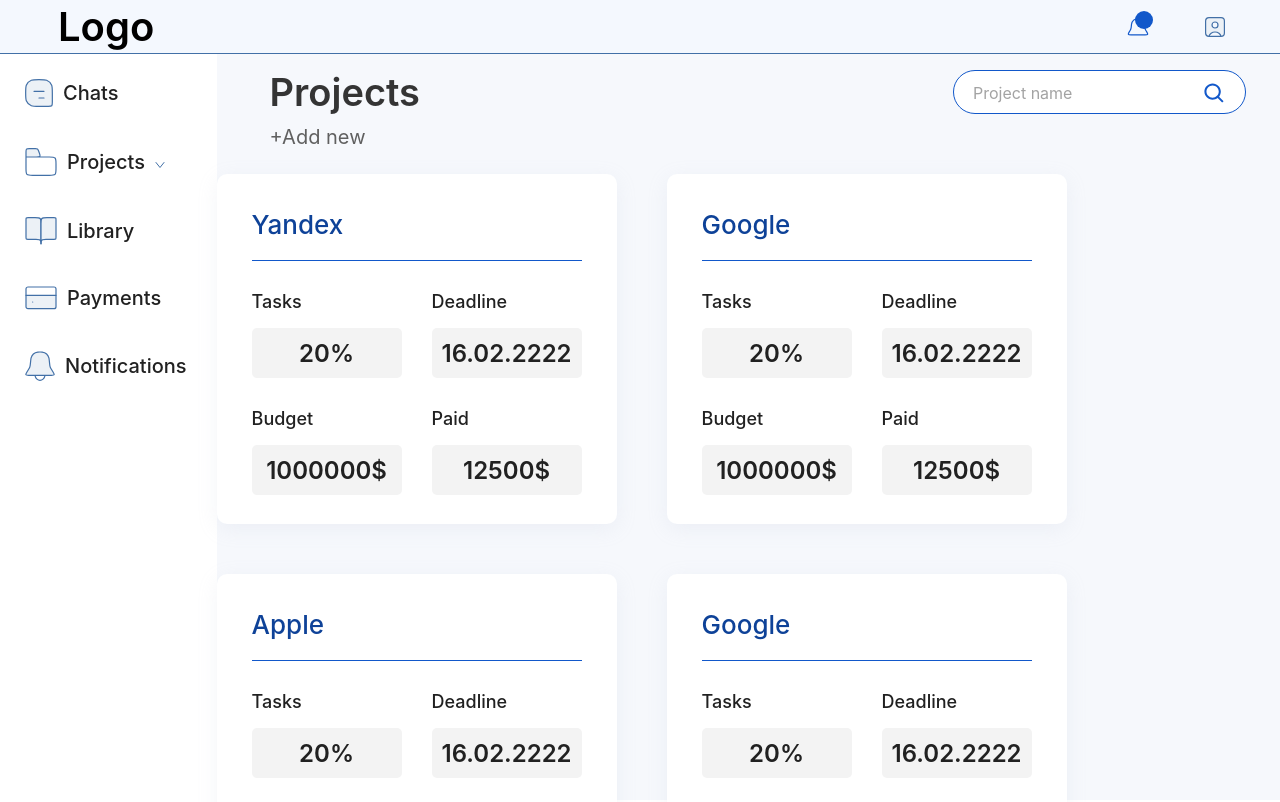
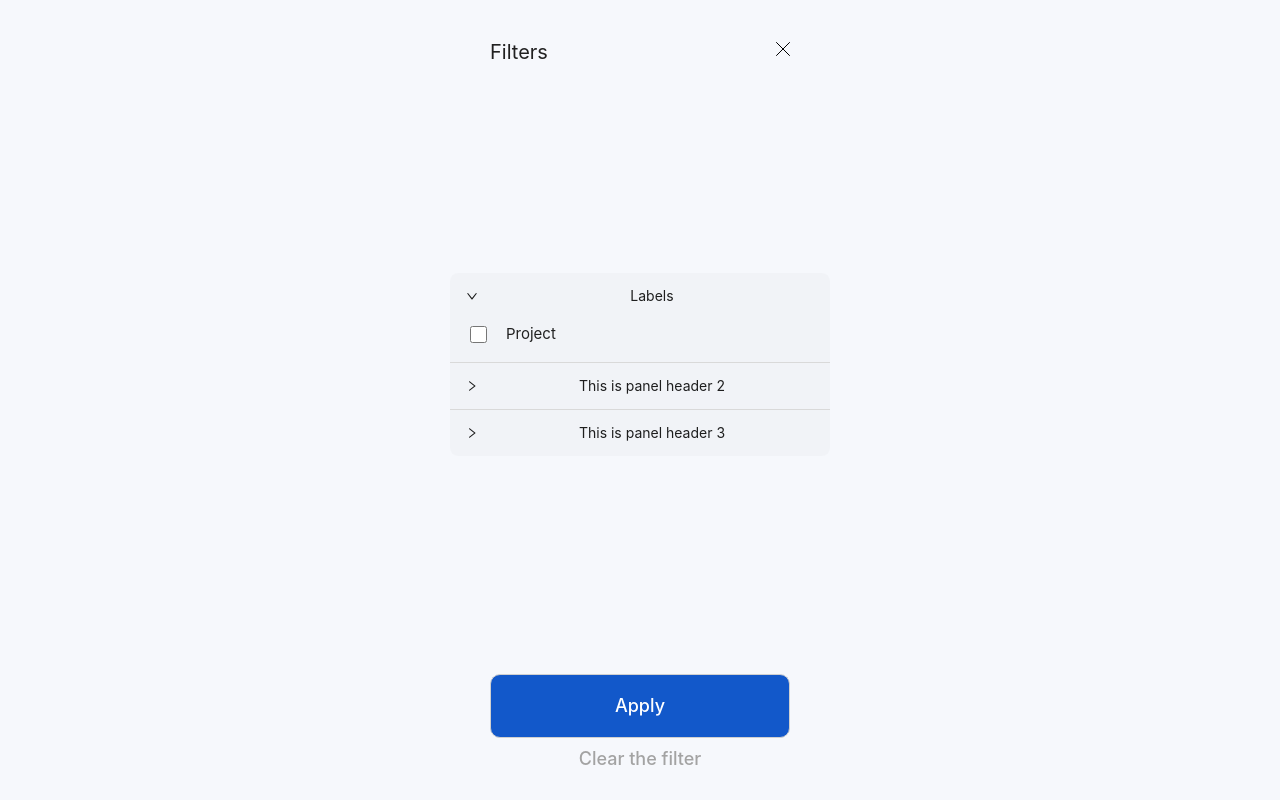
Before and after one commit to Cherkasant/khanukova, a React (Create React App) app: page / in a window 1280 px wide. Shown: the top 802 px of the page. Built offline with nearby package versions, Linux system fonts and the light colour scheme; what apisauce would draw is missing.

Commit message:
FilterPanel(не сливать)

```diff
--- a/package.json
+++ b/package.json
@@ -11,6 +11,7 @@
     "@types/node": "^16.18.9",
     "@types/react": "^18.0.26",
     "@types/react-dom": "^18.0.9",
+    "antd": "^5.1.4",
     "apisauce": "^2.1.6",
     "classnames": "^2.3.2",
     "intl-tel-input": "^17.0.19",
--- /dev/null
+++ b/src/Assets/icons/CloseFilterIcon.tsx
@@ -0,0 +1,26 @@
+import React from "react";
+
+export const CloseFilterIcon = ({ width = "14", height = "14" }) => {
+  return (
+    <svg
+      width={width}
+      height={height}
+      viewBox="0 0 14 14"
+      fill="none"
+      xmlns="http://www.w3.org/2000/svg"
+    >
+      <path
+        d="M13.5 0.5L0.5 13.5"
+        stroke="black"
+        strokeLinecap="round"
+        strokeLinejoin="round"
+      />
+      <path
+        d="M0.5 0.5L13.5 13.5"
+        stroke="black"
+        strokeLinecap="round"
+        strokeLinejoin="round"
+      />
+    </svg>
+  );
+};
--- a/src/Components/Checkbox/Checkbox.tsx
+++ b/src/Components/Checkbox/Checkbox.tsx
@@ -5,9 +5,15 @@
   isChecked: boolean;
   handleChange: (event: React.ChangeEvent<HTMLInputElement>) => void;
   label: string;
+  color?: string;
 };
 
-const Checkbox: FC<CheckboxProps> = ({ isChecked, handleChange, label }) => {
+const Checkbox: FC<CheckboxProps> = ({
+  isChecked,
+  handleChange,
+  label,
+  color,
+}) => {
   return (
     <div className={styles.container}>
       <input
@@ -17,6 +23,7 @@
         onChange={handleChange}
         className={styles.input}
       />
+      <div className={styles.color}></div>
       <label htmlFor={label} className={styles.label}>
         {label}
       </label>
--- /dev/null
+++ b/src/Components/FilteresPanel/FiltersPanel.module.css
@@ -0,0 +1,38 @@
+.container{
+    width: 380px;
+    display: flex;
+    flex-direction: column;
+    justify-content: space-between;
+}
+.filtersHeader{
+    display: flex;
+    padding: 40px 40px 30px 40px;
+    justify-content: space-between;
+}
+.headerTitle{
+    font-weight: 400;
+    font-size: 20px;
+    line-height: 24px;
+    color: #212121;
+}
+.closeIcon{
+    cursor: pointer;
+}
+.btnContainer{
+    display: flex;
+    flex-direction: column;
+    gap: 10px;
+    margin: 40px 40px 30px 40px;
+
+}
+
+.clearBtn{
+    font-weight: 500;
+    font-size: 18px;
+    line-height: 22px;
+     color: #A3A3A3;
+    cursor: pointer;
+}
+.clearBtn:hover{
+    opacity: 0.5;
+}
--- /dev/null
+++ b/src/Components/FilteresPanel/FiltersPanel.tsx
@@ -0,0 +1,28 @@
+import React, { FC, ReactElement } from "react";
+import styles from "./FiltersPanel.module.css";
+import { CloseFilterIcon } from "../../Assets/icons/CloseFilterIcon";
+import Button, { ButtonTypes } from "../Button";
+
+type FiltersPanelProps = {
+  children: ReactElement;
+};
+
+const FiltersPanel: FC<FiltersPanelProps> = ({ children }) => {
+  return (
+    <div className={styles.container}>
+      <div className={styles.filtersHeader}>
+        <div className={styles.headerTitle}>{"Filters"}</div>
+        <div className={styles.closeIcon}>
+          <CloseFilterIcon />
+        </div>
+      </div>
+      <div>{children}</div>
+      <div className={styles.btnContainer}>
+        <Button title={"Apply"} type={ButtonTypes.TextButton} />
+        <div className={styles.clearBtn}>{"Clear the filter"}</div>
+      </div>
+    </div>
+  );
+};
+
+export default FiltersPanel;
--- /dev/null
+++ b/src/Components/FilteresPanel/index.ts
@@ -0,0 +1 @@
+export { default } from "./FiltersPanel";
--- a/src/Pages/Router/Router.tsx
+++ b/src/Pages/Router/Router.tsx
@@ -11,6 +11,11 @@
 import PasswordReset from "../PasswordResetPage";
 import ActivationPage from "../ActivationPage";
 import CheckNewPassword from "../CheckNewPassword";
+import FiltersPanel from "../../Components/FilteresPanel";
+import { Collapse } from "antd";
+import Checkbox from "../../Components/Checkbox";
+
+const { Panel } = Collapse;
 
 export enum PathNames {
   Home = "/",
@@ -29,34 +34,47 @@
 const Router = () => {
   return (
     <BrowserRouter>
-      <Routes>
-        <Route path={PathNames.Home} element={<PagesWrapper />}>
-          <Route path={PathNames.Main} element={<Home />} />
-          <Route path={PathNames.ProjectScreen} element={<ProjectScreen />} />
-        </Route>
+      {/*<Routes>*/}
+      {/*  <Route path={PathNames.Home} element={<PagesWrapper />}>*/}
+      {/*    <Route path={PathNames.Main} element={<Home />} />*/}
+      {/*    <Route path={PathNames.ProjectScreen} element={<ProjectScreen />} />*/}
+      {/*  </Route>*/}
 
-        <Route path={PathNames.SignIn} element={<SignIn />} />
-        <Route path={PathNames.SignUp} element={<SignUp />} />
-        <Route
-          path={PathNames.SignUpPageRole}
-          element={<RegistrationRolePage />}
-        />
+      {/*  <Route path={PathNames.SignIn} element={<SignIn />} />*/}
+      {/*  <Route path={PathNames.SignUp} element={<SignUp />} />*/}
+      {/*  <Route*/}
+      {/*    path={PathNames.SignUpPageRole}*/}
+      {/*    element={<RegistrationRolePage />}*/}
+      {/*  />*/}
 
-        <Route path={PathNames.ActivateUser} element={<ActivationPage />} />
-        <Route
-          path={PathNames.SignUpPageInfo}
-          element={<RegistrationInfoPage />}
-        />
-        <Route path={PathNames.PasswordReset} element={<PasswordReset />} />
-        <Route
-          path={PathNames.CheckNewPassword}
-          element={<CheckNewPassword />}
-        />
-        <Route
-          path={PathNames.PasswordRequestPage}
-          element={<PasswordRequestPage />}
-        />
-      </Routes>
+      {/*  <Route path={PathNames.ActivateUser} element={<ActivationPage />} />*/}
+      {/*  <Route*/}
+      {/*    path={PathNames.SignUpPageInfo}*/}
+      {/*    element={<RegistrationInfoPage />}*/}
+      {/*  />*/}
+      {/*  <Route path={PathNames.PasswordReset} element={<PasswordReset />} />*/}
+      {/*  <Route*/}
+      {/*    path={PathNames.CheckNewPassword}*/}
+      {/*    element={<CheckNewPassword />}*/}
+      {/*  />*/}
+      {/*  <Route*/}
+      {/*    path={PathNames.PasswordRequestPage}*/}
+      {/*    element={<PasswordRequestPage />}*/}
+      {/*  />*/}
+      {/*</Routes>*/}
+      <FiltersPanel>
+        <Collapse bordered={false} defaultActiveKey={["1"]}>
+          <Panel header="Labels" key="1">
+            <Checkbox
+              isChecked={false}
+              handleChange={() => {}}
+              label={"Project"}
+            />
+          </Panel>
+          <Panel header="This is panel header 2" key="2"></Panel>
+          <Panel header="This is panel header 3" key="3"></Panel>
+        </Collapse>
+      </FiltersPanel>
     </BrowserRouter>
   );
 };
```
Also changed, not shown: 1 other file (tests, documents, lock files or other folders).
